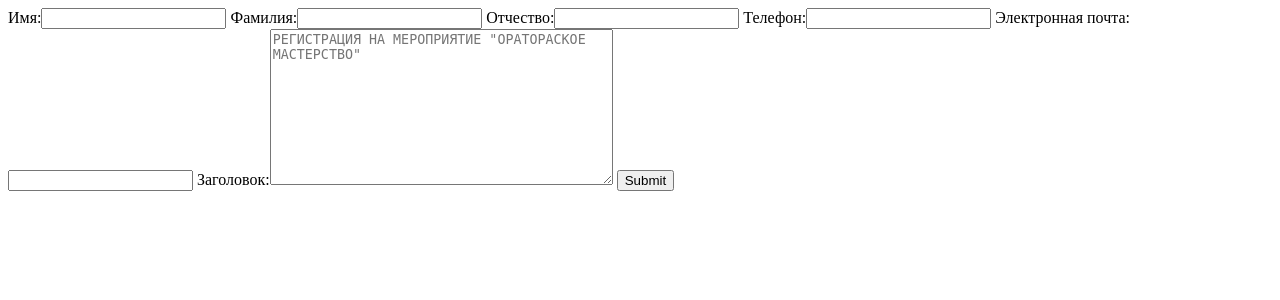
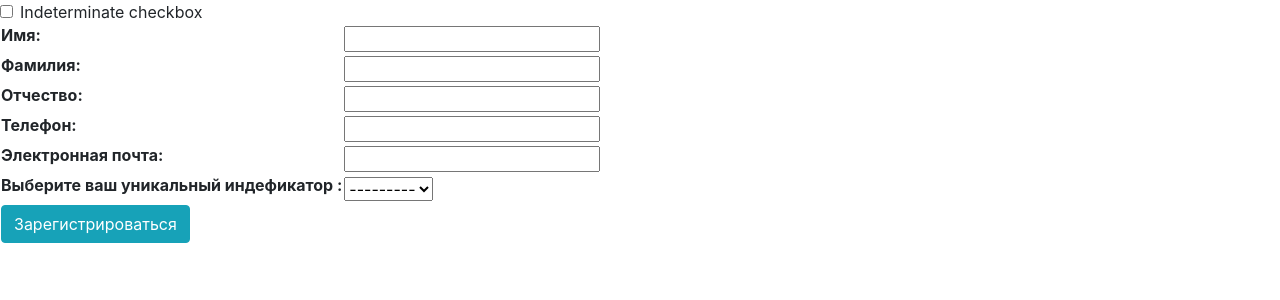
Before and after one commit to EgorGoncharenko/forms, a Django app: page / in a window 1280 px wide. Shown: the top 300 px of the page. Run offline with Django 3.2, Linux system fonts and the light colour scheme; some libraries are stand-ins or nearby versions.

Commit message:
'remove'

```diff
--- a/contact_form/forms.py
+++ b/contact_form/forms.py
@@ -1,19 +1,12 @@
 from django.forms import  ModelForm
 from  django.forms import  Textarea
 from  .models import Contact
+
+
 
 
 class ContactForm(ModelForm):
 
     class Meta:
         model = Contact
-        fields = ['first_name', 'second_name', 'last_name', 'phone', 'email', 'message']
-        widgets = {
-             'message': Textarea(
-                 attrs={
-                         'placeholder': 'РЕГИСТРАЦИЯ НА МЕРОПРИЯТИЕ "ОРАТОРАСКОЕ МАСТЕРСТВО"'
-
-                 }
-             )
-
-        }
+        fields = ['first_name', 'second_name', 'last_name', 'phone', 'email',  'number']
--- a/contact_form/models.py
+++ b/contact_form/models.py
@@ -7,9 +7,28 @@ class Contact(models.Model):
     last_name = models.CharField('Отчество', max_length=200)
     phone = models.CharField('Телефон', max_length=200)
     email = models.EmailField('Электронная почта', max_length=150)
-    message = models.TextField('Заголовок', blank=True)
+
+
+
+
+    number_choice = (('1', '1'),
+                   ('2', '2'),
+                   ('3', '3'),
+                   ('4', '4'),
+                   ('5', '5'),
+                   ('6', '6'),
+                   ('7', '7'),
+                   ('8', '8'),
+                   ('9', '9'),
+                   ('10', '10'),
+                   ('11', '11'),
+                   ('12', '12'),
+
+                   )
+
+    number = models.CharField('Выберите ваш уникальный индефикатор ', max_length=50, blank=True, choices=number_choice , unique=True)
 
 
     def __str__(self):
-         template = '{0.first_name} {0.second_name} {0.last_name} {0.email} {0.message}'
-         return template.format(self)
+        template = '{0.first_name} {0.second_name} {0.last_name} {0.email} {0.number}'
+        return template.format(self)
--- a/contact_form/templates/contact_form/contact_form.html
+++ b/contact_form/templates/contact_form/contact_form.html
@@ -1,8 +1,47 @@
+{% load static %}
+<meta charset="utf-8">
+  <meta name="viewport" content="width=device-width, initial-scale=1, shrink-to-fit=no">
+  <!-- Bootstrap CSS -->
+  <link rel="stylesheet" href="https://maxcdn.bootstrapcdn.com/bootstrap/4.0.0/css/bootstrap.min.css" integrity="sha384-Gn5384xqQ1aoWXA+058RXPxPg6fy4IWvTNh0E263XmFcJlSAwiGgFAW/dAiS6JXm"
+    crossorigin="anonymous">
+  <link rel="stylesheet" href="https://use.fontawesome.com/releases/v5.0.10/css/all.css" integrity="sha384-+d0P83n9kaQMCwj8F4RJB66tzIwOKmrdb46+porD/OvrJ+37WqIM7UoBtwHO6Nlg"
+    crossorigin="anonymous">
+  <link rel="stylesheet" type="text/css" href="{%static 'form/css/style.css' %}">
 
+{% block title %}
 
-<form method="Post">
-    {% csrf_token %}
-    {{form}}
+{% endblock %}
 
-    <input type="submit">
+{% block content %}
+<div class="clearfix">
+</div>
+
+{% if form.errors %}
+    {% for field in form %}
+        {% for error in field.errors %}
+            <div class="alert alert-danger">
+                {{ field.label }} <strong>{{ error|escape }}</strong>
+            </div>
+        {% endfor %}
+    {% endfor %}
+    {% for error in form.non_field_errors %}
+        <div class="alert alert-danger">
+            {{ field.label }} <strong>{{ error|escape }}</strong>
+        </div>
+    {% endfor %}
+{% endif %}
+<div class="form-check">
+  <input class="form-check-input" type="checkbox" value="" id="flexCheckIndeterminate">
+  <label class="form-check-label" for="flexCheckIndeterminate">
+    Indeterminate checkbox
+  </label>
+</div>
+<form method="post">
+  {% csrf_token %}
+  <table class="form form-table">
+    {{ form }}
+    <tr><td colspan="2"><button type="submit" class="btn btn-info right"> Зарегистрироватьcя </button></td></tr>
+  </table>
 </form>
+
+{% endblock %}
--- a/contact_form/views.py
+++ b/contact_form/views.py
@@ -13,12 +13,12 @@ class ContactCreate(CreateView):
     def form_valid(self, form):
         data = form.data
         subject = f'Сообщение с формы от {data["first_name"]} {data["last_name"]}Почта отправителя: {data["email"]}'
-        email(subject, data['message'])
+        email(subject,recipient_list=False)
         return super().form_valid(form)
 
 
-def email(subject,content):
- send_mail(subject, content, 'supporlib39@yandex.ru', ['bioshoker88@gmail.com'] )
+def email(subject,recipient_list):
+ send_mail(subject, recipient_list, 'supporlib39@yandex.ru', ['bioshoker88@gmail.com'] )
 
 
 def success(request):
@@ -26,7 +26,7 @@ def success(request):
                            'Тема встречи:Ораторское мастерство'
                            'Cпикер:Михаил Мирошниченко'
                            'Дата:Проведения:05.02.2021'
-                          'Начало:17:00'
+                           'Начало:17:00'
                            'Место:Калининградская областная библиотека,Читальный зал,2 этаж '
                            'Адрес:пр.Мира,9/11'
                            'Продолжительность:60-80 минут')
--- a/project/settings.py
+++ b/project/settings.py
@@ -84,7 +84,7 @@ DATABASES = {
 EMAIL_HOST = 'smtp.gmail.com'
 EMAIL_HOST_USER = 'bioshoker88@gmail.com'
 EMAIL_HOST_PASSWORD = '070493qwsa'
-EMAIL_PORT = 465
+EMAIL_PORT = 587
 EMAIL_USE_TLS = True
 
 # Password validation
```
Also changed, not shown: contact_form/templates/contact_form/base.html (added, +10 -0 lines), contact_form/migrations/0001_initial.py (added), contact_form/migrations/0002_auto_20210209_1448.py (added), db.sqlite3, 1 other file.
